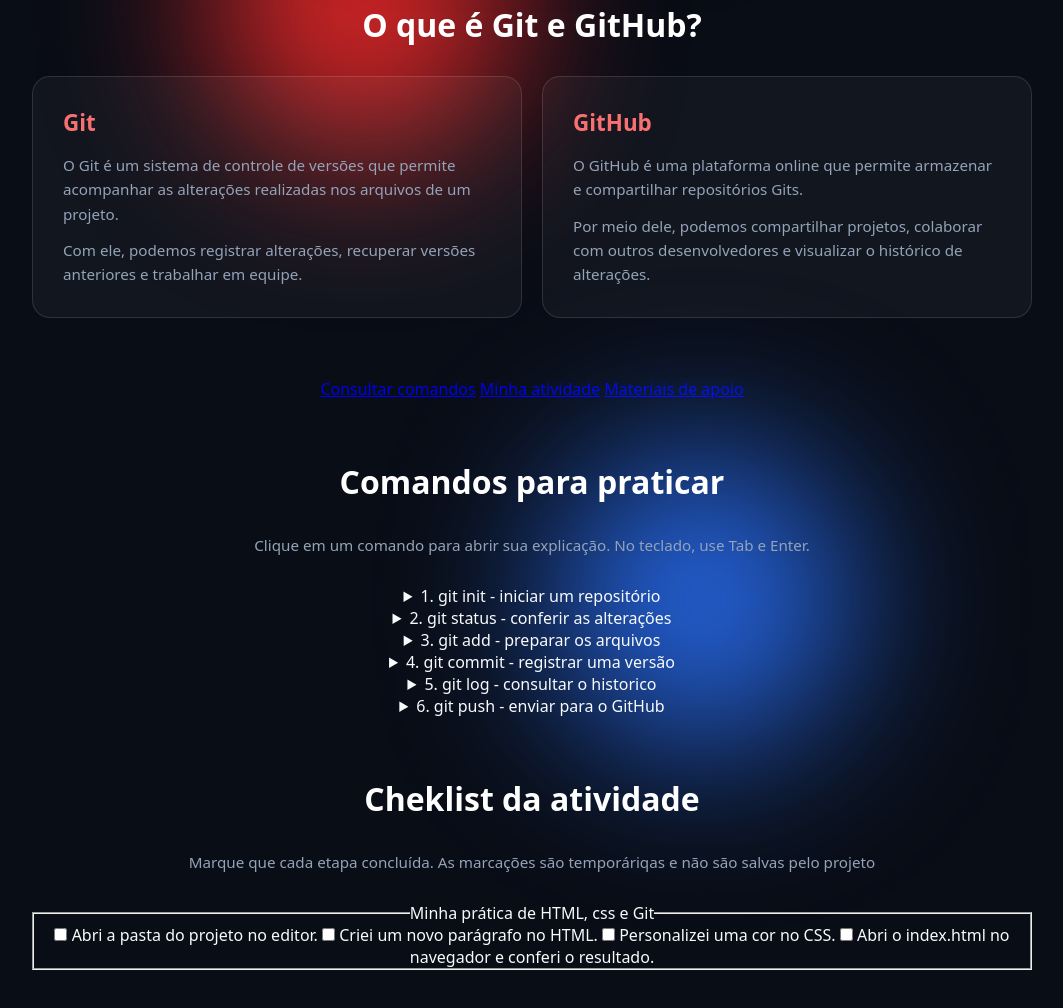
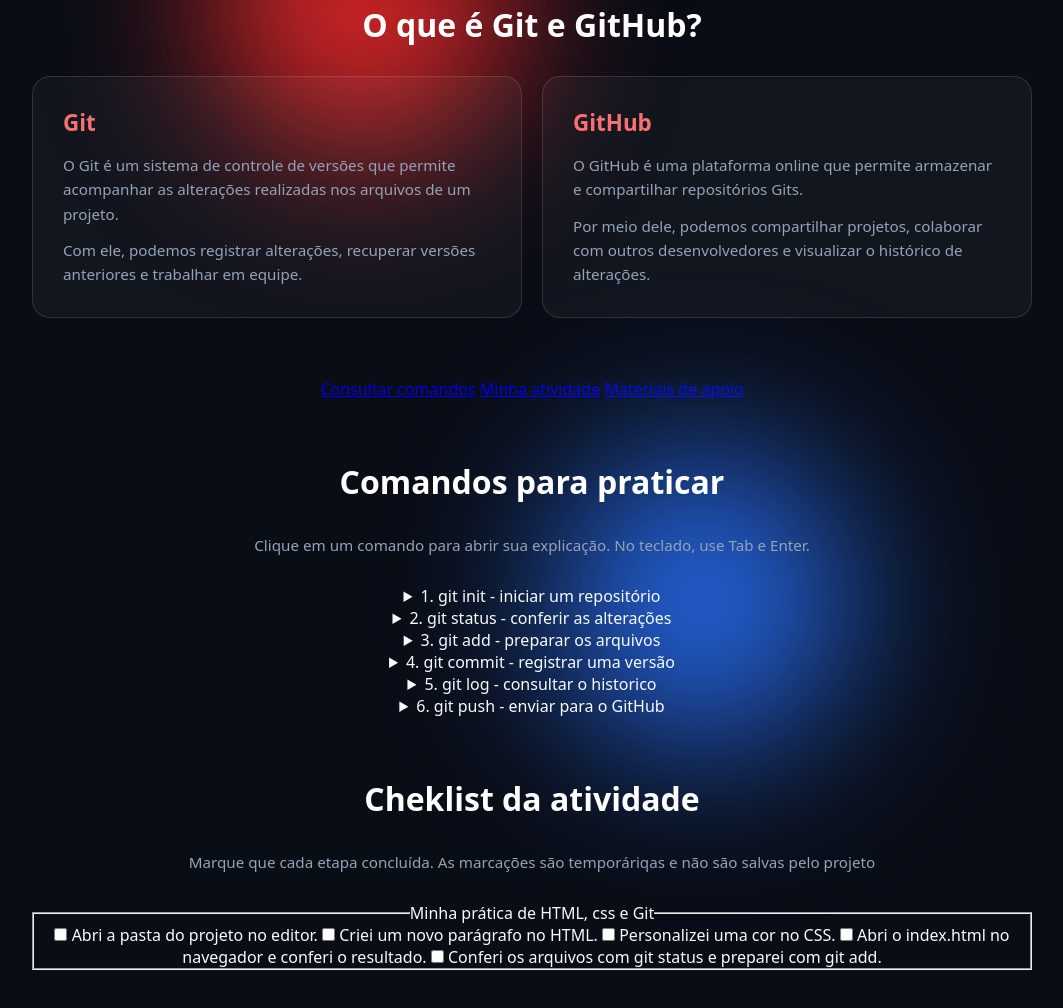
Before and after one commit to yLord1/Aula-git-, a plain HTML site: page index.html in a window 1280 px wide. Shown: the part 449-1457 px from the top of the page, without its empty margins (108-1171 px from the left). Drawn offline with Linux system fonts and the light colour scheme.

Commit message:
fiz o quinto label

```diff
--- a/index.html
+++ b/index.html
@@ -112,10 +112,12 @@
                 <legend> Minha prática de HTML, css e Git</legend>
                 <!--O input chekbox cria uma caixa de seleção.
                 o Label permite marcar  a caixa clicando também no texto-->
-                 <label><input type="checkbox"> <span>Abri a pasta do projeto no editor.</span></label>
-               <label><input type="checkbox"> <span>Criei um novo parágrafo no HTML.</span></label>
+                <label><input type="checkbox"> <span>Abri a pasta do projeto no editor.</span></label>
+                <label><input type="checkbox"> <span>Criei um novo parágrafo no HTML.</span></label>
                 <label><input type="checkbox"> <span>Personalizei uma cor no CSS.</span></label>
                 <label><input type="checkbox"> <span>Abri o index.html no navegador e conferi o resultado.</span></label>
+                <label><input type="checkbox"> <span>Conferi os arquivos com git status e preparei com git add.</span></label>
+
 
 
 
```
